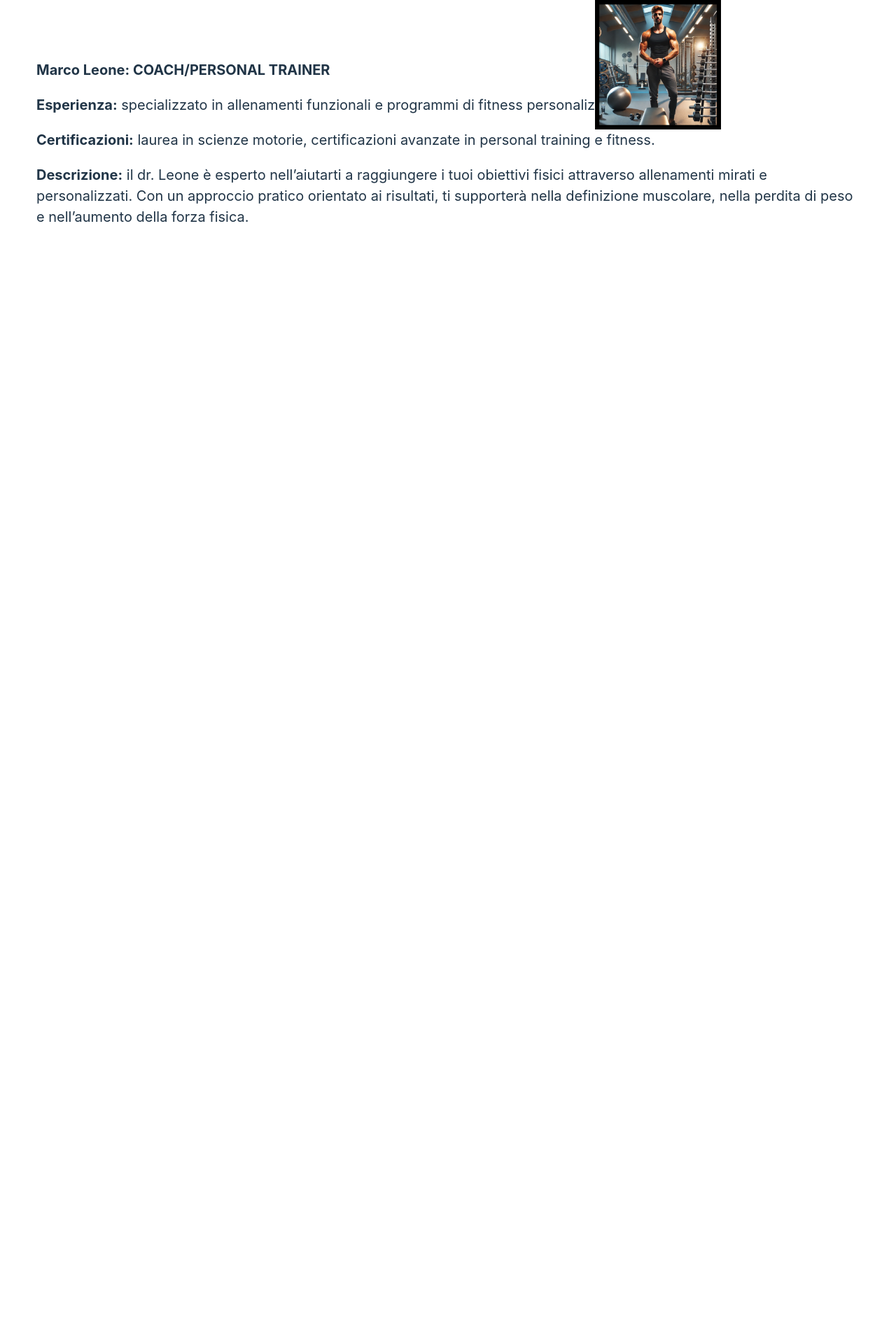
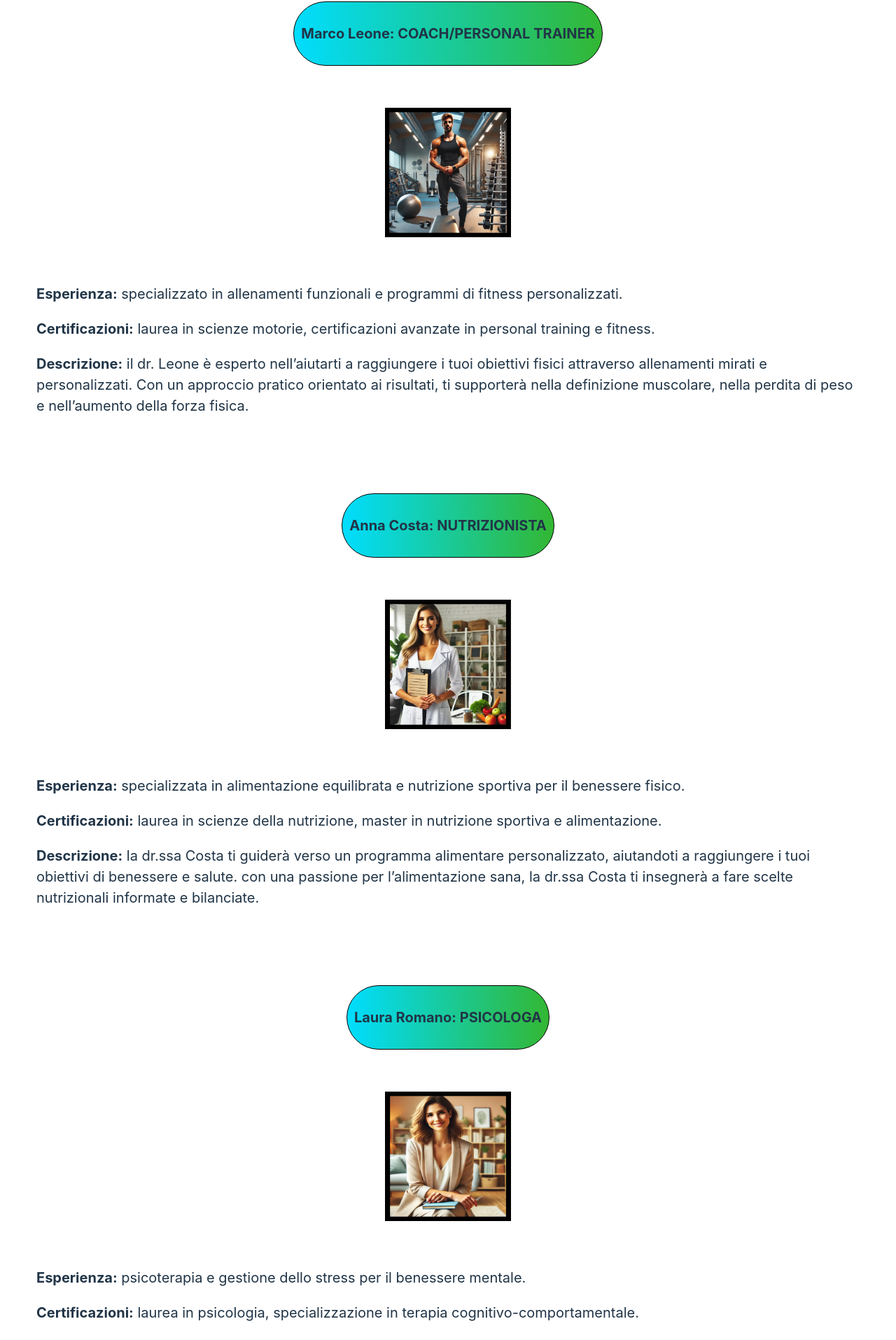
Before and after one commit to gabrytel/T-C, a React (Vite) app: page /esperti in a window 1280 px wide. Shown: the part 260-2175 px from the top of the page at 70% size. Before the commit the page ends 800 px from the top, so only its background shows below. Built offline with nearby package versions, Linux system fonts and the light colour scheme.

Commit message:
Creazione pagina di login

```diff
--- /dev/null
+++ b/src/Accesso/Login.css
@@ -0,0 +1,78 @@
+.logoLogin
+{
+    margin-top:-200px;
+    width: 390px;
+    height: 409px;
+    display: block;
+}
+
+
+
+.TastoLoginEsperto a
+{
+    position: absolute;
+    top: -10px;   /* Distanza dal bordo superiore */
+    right: 20px; /* Distanza dal bordo destro */
+    margin-top: 50px;
+    margin-left: 50px;
+    width: 200px;
+    height: 50px;
+    background-color: #00d7f8;
+    border: none;
+    color: rgb(0, 0, 0);
+    text-align: center;
+    text-decoration: none;
+    border-radius: 10px;
+    display: inline-block;
+    font-size: 16px;
+    line-height: 50px;
+    cursor: pointer;
+}
+
+.Credenziali
+{
+  position: absolute;
+  left: 41%;
+  width: 200px;
+  margin-top: -100px;
+  background: rgba(255, 255, 255, 0.8);
+  border: 2px solid #ddd;
+  padding: 50px;
+  border-radius: 10px;
+  box-shadow: 0 4px 6px rgba(0, 0, 0, 0.1);
+
+}
+
+.input-field  /*rappresenta i campi dell'email e della password */
+{
+    width: 100%;
+    padding: 10px;
+    margin-left: -10px;
+    border: 1px solid #000000;
+    border-radius: 5px;
+
+}
+
+.TastoLogin
+{
+    width: 100%;
+    background-color: #21c73d;
+    border: none;
+    color: rgb(0, 0, 0);
+    text-align: center;
+    text-decoration: none;
+    border-radius: 10px;
+    display: inline-block;
+    font-size: 16px;
+    line-height: 50px;
+    cursor: pointer;
+    margin-top: 150px;
+    margin-left: 15px;
+
+}
+
+.login-button-cliente
+{
+    background-color: #21c73d;
+    border: none;
+}
--- a/src/Accesso/Login.jsx
+++ b/src/Accesso/Login.jsx
@@ -1,12 +1,45 @@
 import React from 'react';
+import { Link } from 'react-router-dom';
+import './Login.css';
 
 function Login()
 {
   return (
     <>
+    <div>
+    <img src= "/logo.png" alt="logo"
+    className='logoLogin'/>
+    </div>
+
+    <div className='TastoLoginEsperto'>
     {/*creami un tasto che mi porta alla pagina di login esperto*/}
     <a href="/loginEsperto">Accesso esperto</a>
-    <h3>Pagina di Login</h3>
+    </div>
+
+
+    <div className="Credenziali">
+          <label htmlFor="email" className="CredenzialiEmail">Email:</label>
+          <input type="email" id="email" className="input-field" aria-label="Email" />
+
+          <label htmlFor="password" className="CredenzialiPassword">Password:</label>
+          <input type="password" id="password" className="input-field" aria-label="Password" />
+    </div>
+
+    <div className='TastoLogin'>
+    {/*creami un tasto che mi porta alla pagina di login*/}
+    <Link to="/pianiCliente">
+      <button className="login-button-cliente">
+        Accedi
+      </button>
+    </Link>
+    </div>
+
+
+
+
+
+
+
    </>
   );
 
--- a/src/App.jsx
+++ b/src/App.jsx
@@ -6,6 +6,7 @@ import LoginEsperto from './Accesso/LoginEsperto'
 import ChiSiamo from './ChiSiamo'
 import Contatti from './Contatti'
 import Esperti from './Esperti'
+import PianiCliente from './PianiCliente'
 
 {/*"app.jsx lo fa per tutte le pagine quindi nn bisogna inserirlo nelle altre"*/}
 
@@ -33,6 +34,11 @@ function App()
         {/*"/esperti" è la pagina di esperti*/}
         <Route path="/esperti" element={<Esperti />} />
 
+        {/*"/pianiCliente" è la pagina dei piani cliente*/}
+        <Route path="/pianiCliente" element={<PianiCliente />} />
+
+
+
       </Routes>
 
   )
--- a/src/Esperti.css
+++ b/src/Esperti.css
@@ -1,5 +1,5 @@
 .logoEsperti {
-    position: fixed;      /* Fissa il logo nella viewport */
+    position:absolute;      /* Fissa il logo nella viewport */
     top: 20px;            /* Distanza dal bordo superiore */
     right: 20px;          /* Distanza dal bordo destro (oppure usa left se preferisci) */
     width: 150px;
@@ -11,12 +11,12 @@
 
 .EspertiPage
     {
-        position: sticky;
+
         display: flex;
         flex-direction: column;
         align-items: center;
         justify-content: center;
-        margin-top: -100px;
+        margin-top: 0px;
         color: black;
         font-family: 'Times New Roman', Times, serif;
         font-size: 30px;
@@ -32,7 +32,7 @@
         flex-direction: column;
         align-items: center;
         justify-content: center;
-        margin-top: 60px;
+        margin-top: 40px;
         color: black;
         font-family: 'Sylfaen' , sans-serif;
         font-size: 25px;
@@ -40,14 +40,28 @@
     }
 
 
+    .NomeCoach
+    {
+        display: block;
+        margin-left: 0px;
+        margin-top: 70px;     /* niente margine negativo */
+        text-align: left;
+        padding: 10px;
+        box-sizing: border-box;
+        font-size: 20px;
+        border-radius: 300px;
+        border: 1px solid black;
+        display: inline-block;
+        background: linear-gradient(to right,rgb(0, 221, 255), rgb(51, 183, 51));
 
+    }
 
     .Coach
    {
     display: block;
     margin-left: 0px;
     width: 100%;         /* Estende il contenitore a tutta la larghezza disponibile */
-    margin-top: 50px;      /* Rimuove il margin-top negativo */
+    margin-top: 0px;      /* Rimuove il margin-top negativo */
     text-align: left;     /* Allinea il testo a sinistra */
     padding: 20px;       /* Aggiunge un po' di spazio interno */
     box-sizing: border-box; /* Assicura che il padding non aumenti le dimensioni del contenitore */
@@ -56,11 +70,81 @@
 
    .logoCoach
     {
-     position: fixed;      /* Fissa il logo nella viewport */
-     top: 260px;            /* Distanza dal bordo superiore */
-     right: 250px;          /* Distanza dal bordo destro (oppure usa left se preferisci) */
+     margin-top: 60px;
      width: 180px;
      height: 185px;
-     z-index: 1000;        /* Assicura che resti sopra gli altri elementi */
-        /* Rimuovi margin-top negativo e margin-left fissi */
+
     }
+
+
+    .NomeNutrizionista
+    {
+        display: block;
+        margin-left: 0px;
+        margin-top: 70px;     /* niente margine negativo */
+        text-align: left;
+        padding: 10px;
+        box-sizing: border-box;
+        font-size: 20px;
+        border-radius: 300px;
+        border: 1px solid black;
+        display: inline-block;
+        background: linear-gradient(to right,rgb(0, 221, 255), rgb(51, 183, 51));
+
+    }
+
+    .logoNutrizionista
+    {
+     margin-top: 60px;
+     width: 180px;
+     height: 185px;
+
+    }
+
+    .Nutrizionista
+    {
+        display: block;
+        margin-left: 0px;
+        width: 100%;         /* Estende il contenitore a tutta la larghezza disponibile */
+        margin-top: 0px;      /* Rimuove il margin-top negativo */
+        text-align: left;     /* Allinea il testo a sinistra */
+        padding: 20px;       /* Aggiunge un po' di spazio interno */
+        box-sizing: border-box; /* Assicura che il padding non aumenti le dimensioni del contenatore */
+        font-size: 20px;
+    }
+
+    .NomePsicologo
+    {
+        display: block;
+        margin-left: 0px;
+        margin-top: 70px;     /* niente margine negativo */
+        text-align: left;
+        padding: 10px;
+        box-sizing: border-box;
+        font-size: 20px;
+        border-radius: 300px;
+        border: 1px solid black;
+        display: inline-block;
+        background: linear-gradient(to right,rgb(0, 221, 255), rgb(51, 183, 51));
+
+    }
+
+    .logoPsicologo
+    {
+     margin-top: 60px;
+     width: 180px;
+     height: 185px;
+
+    }
+
+    .Psicologo
+    {
+        display: block;
+        margin-left: 0px;
+        width: 100%;         /* Estende il contenitore a tutta la larghezza disponibile */
+        margin-top: 0px;      /* Rimuove il margin-top negativo */
+        text-align: left;     /* Allinea il testo a sinistra */
+        padding: 20px;       /* Aggiunge un po' di spazio interno */
+        box-sizing: border-box; /* Assicura che il padding non aumenti le dimensioni del contenatore */
+        font-size: 20px;
+    }
--- a/src/Esperti.jsx
+++ b/src/Esperti.jsx
@@ -19,15 +19,17 @@ function Esperti() {
         Il nostro team di esperti è composto da professionisti qualificati e preparati, pronti ad aiutarti a raggiungere i tuoi obiettivi di benessere.
         </div>
 
-        <div>
+
+           <div className='NomeCoach'><p><strong>Marco Leone: COACH/PERSONAL TRAINER </strong></p></div>
+
+           <div>
             <img src = "/coach.png" alt="coach"
             className='logoCoach'/>
-        </div>
+           </div>
 
-        <div className='Coach'>
-            <p><strong>Marco Leone: COACH/PERSONAL TRAINER </strong></p>
+           <div className='Coach'>
 
-            <p>
+            <p style={{ marginTop: '40px' }}>
 
                  <strong>Esperienza:</strong> specializzato in allenamenti funzionali e programmi di fitness personalizzati.
 
@@ -42,6 +44,55 @@ function Esperti() {
 
         </div>
 
+        <div className='NomeNutrizionista'><p><strong>Anna Costa: NUTRIZIONISTA</strong></p></div>
+        <div>
+            <img src = "/nutrizionista.png" alt="nutrizionista"
+            className='logoNutrizionista'/>
+        </div>
+
+        <div className='Nutrizionista'>
+
+            <p style={{ marginTop: '40px' }}>
+
+                 <strong>Esperienza:</strong> specializzata in alimentazione equilibrata e nutrizione sportiva per il benessere fisico.
+
+            </p>
+            <p>
+                <strong>Certificazioni:</strong> laurea in scienze della nutrizione, master in nutrizione sportiva e alimentazione.
+            </p>
+            <p>
+                <strong>Descrizione:</strong>  la dr.ssa Costa ti guiderà verso un programma alimentare personalizzato, aiutandoti a raggiungere i tuoi obiettivi di benessere e salute.
+                con una passione per l’alimentazione sana, la dr.ssa Costa ti insegnerà a fare scelte nutrizionali informate e bilanciate.
+            </p>
+
+
+        </div>
+
+        <div className='NomePsicologo'><p><strong>Laura Romano: PSICOLOGA</strong></p></div>
+
+        <div>
+            <img src = "/psicologo.png" alt="psicologo"
+            className='logoPsicologo'/>
+        </div>
+
+        <div className='Psicologo'>
+
+            <p style={{ marginTop: '40px' }}>
+
+                 <strong>Esperienza:</strong> psicoterapia e gestione dello stress per il benessere mentale.
+
+            </p>
+            <p>
+                <strong>Certificazioni:</strong>  laurea in psicologia, specializzazione in terapia cognitivo-comportamentale.
+            </p>
+            <p>
+                <strong>Descrizione:</strong>  la dr.ssa Romano è specializzata nella gestione dello stress e del benessere mentale. con competenze in terapia cognitivo-comportamentale, la dr.ssa Romani ti aiuterà a gestire le tue emozioni ed a migliorare la tua salute mentale.
+            </p>
+        </div>
+
+
+
+
 
 
         </>
--- /dev/null
+++ b/src/PianiCliente.css
@@ -0,0 +1,7 @@
+.logoPianiCliente
+{
+    width: 100px;
+    height: 100px;
+    margin-left: 10px;
+    margin-top: 10px;
+}
--- /dev/null
+++ b/src/PianiCliente.jsx
@@ -0,0 +1,18 @@
+import React from 'react';
+import { Link } from 'react-router-dom';
+import './PianiCliente.css';
+
+function PianiCliente()
+{
+    return (
+        <>
+        <div>
+        <img src= "/logo.png" alt="logo"
+        className='logoPianiCliente'/>
+        </div>
+
+        </>
+    );
+}
+
+export default PianiCliente;
```
Also changed, not shown: nutrizionista.png (added), psicologo.png (added).
